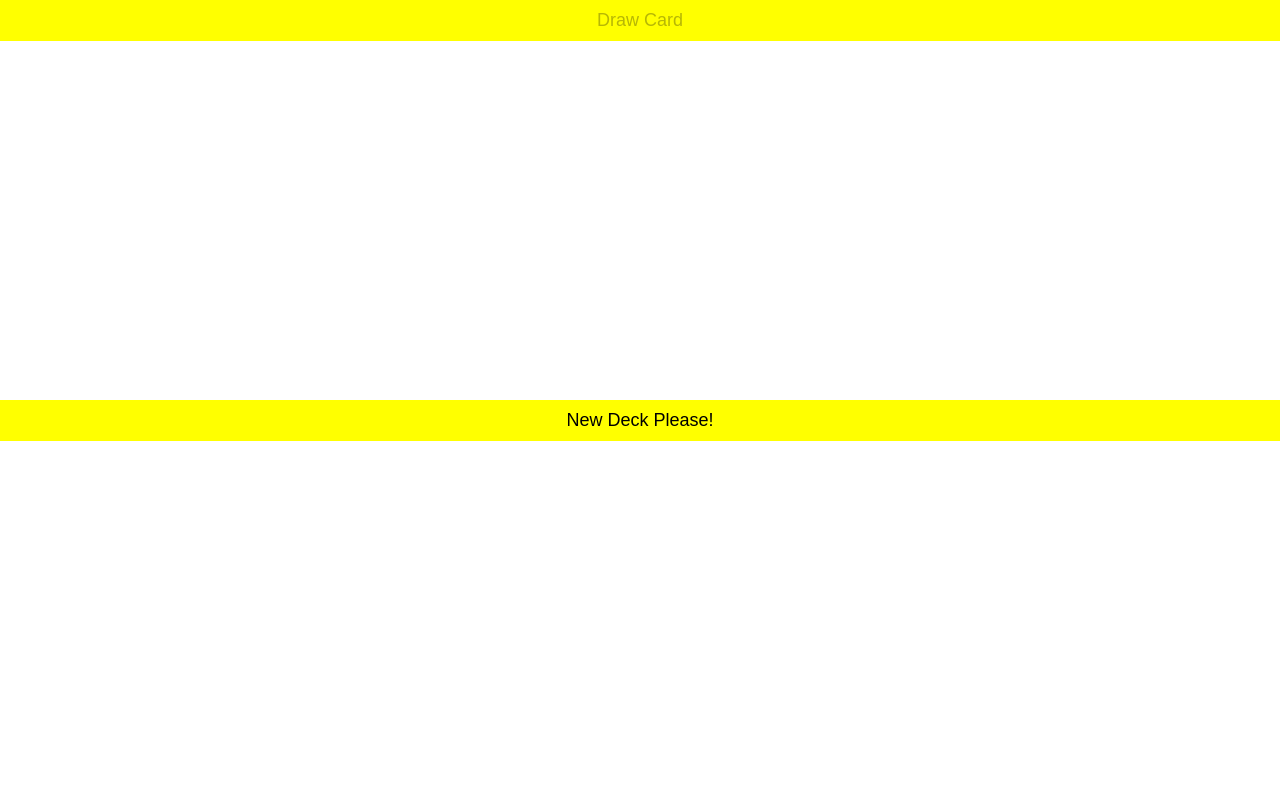
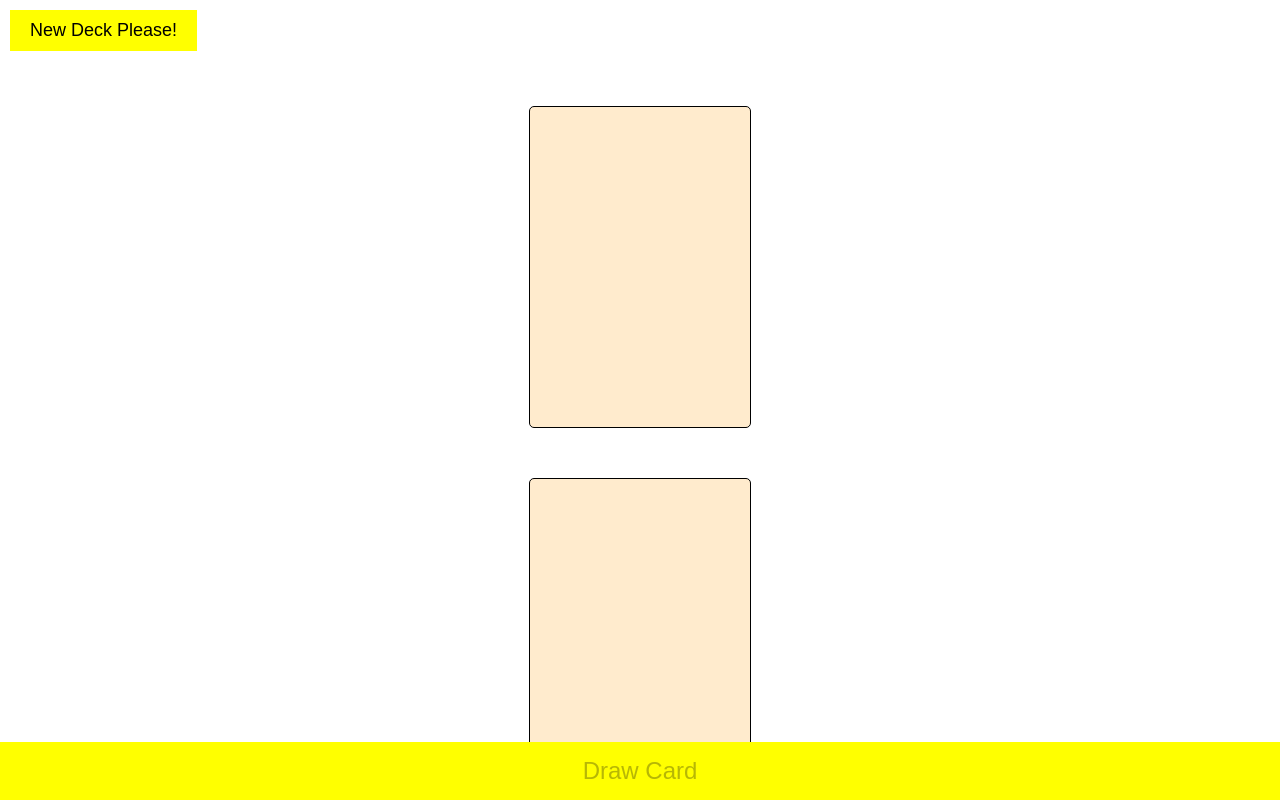
Before and after one commit to KaanOzen-mF/JS-Api-Projects, a plain HTML site: page cardWar/index.html in a window 1280 px wide. Drawn offline with Linux system fonts and the light colour scheme.

Commit message:
According to index.css some element added

```diff
--- a/cardWar/index.html
+++ b/cardWar/index.html
@@ -7,9 +7,14 @@
     <link rel="stylesheet" href="index.css" />
   </head>
   <body>
-    <button id="draw-card-btn">Draw Card</button>
-    <button id="new-deck-btn">New Deck Please!</button>
-    <div id="cards-container"></div>
+    <button id="new-deck-btn" class="shuffle">New Deck Please!</button>
+
+    <div id="cards-container">
+      <div id="card-slot"></div>
+      <div id="card-slot"></div>
+    </div>
+
+    <button id="draw-card-btn" class="draw">Draw Card</button>
 
     <script src="index.js"></script>
   </body>
```
